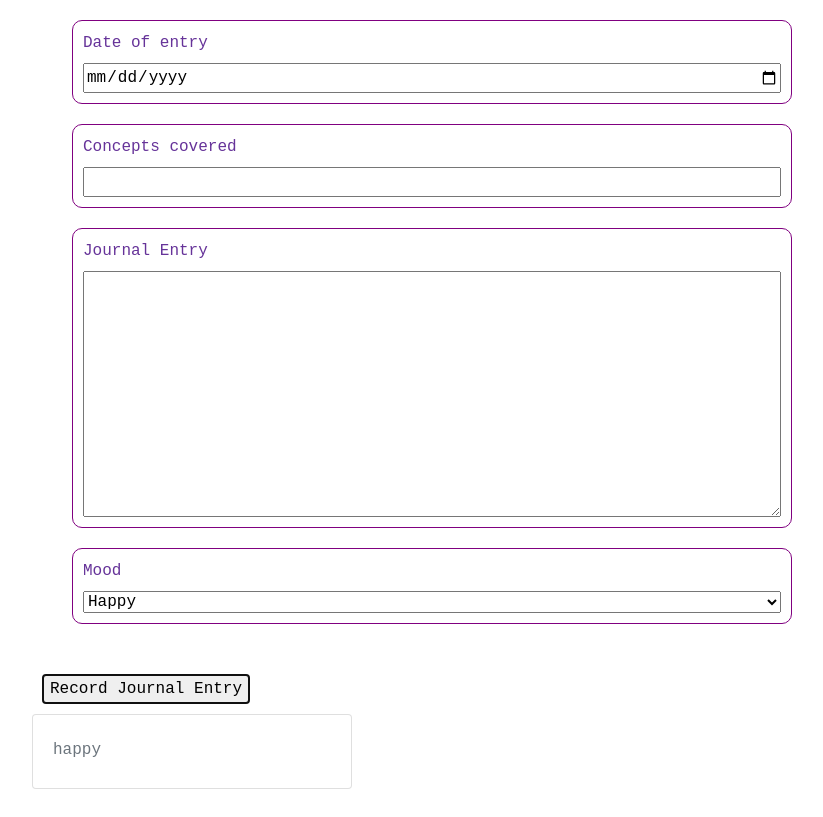
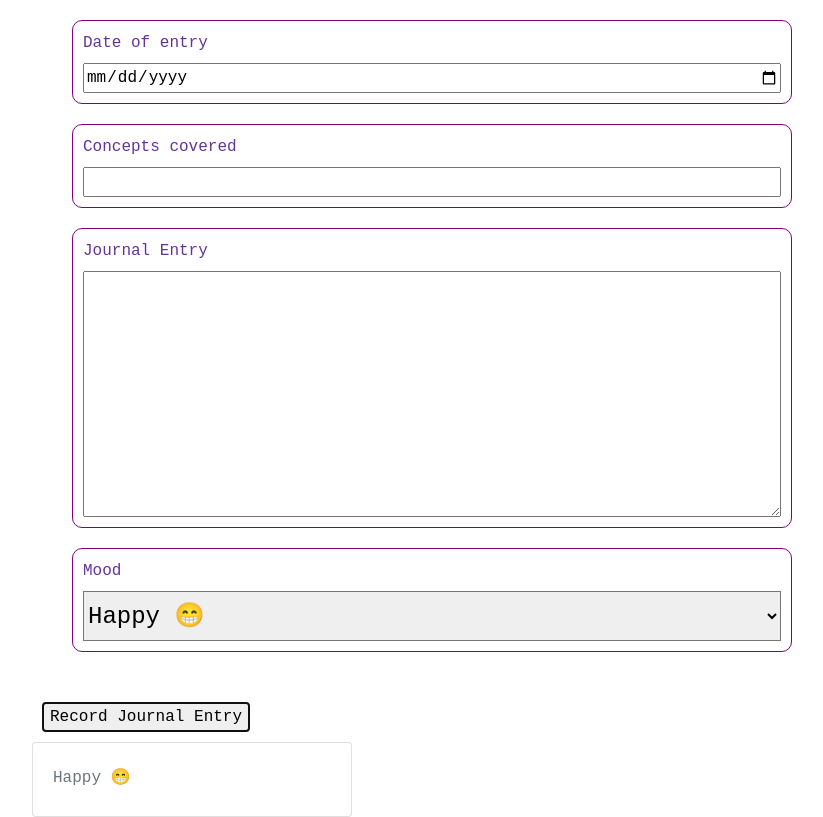
Before and after one commit to MoSilvera/dailyJournal, a plain HTML site: page src/index.html in a window 1280 px wide. Both pictures are taken after a click on the button "Record Journal Entry". Shown: the part 68-885 px from the top of the page, without its empty margins (208-1031 px from the left). Before the commit the page ends 857 px from the top, so only its background shows below. Drawn offline with nearby package versions, Linux system fonts and the light colour scheme; no server answers.

Commit message:
branch created

```diff
--- a/src/index.html
+++ b/src/index.html
@@ -27,13 +27,6 @@
         <fieldset class="fieldset">
             <label for="moodOption">Mood</label>
             <select name="moodOption" id="moodOption">
-                <option value="happy">Happy</option>
-                <option value="sad">Sad</option>
-                <option value="verklempt">Verklempt</option>
-                <option value="enojado">ENOJADO</option>
-                <option value="cantEven">Can't even</option>
-                <option value="curious">Curious</option>
-                <option value="frustrated">Frustrated</option>
             </select>
         </fieldset>
 
--- a/src/scripts/journal.js
+++ b/src/scripts/journal.js
@@ -5,14 +5,27 @@ fetch("http://localhost:8088/journalEntries")
         parsedJournalEntries.forEach(entry => {
             const journalAsHTML = journalDOMComponent(entry);
             writeToDom(journalAsHTML)
-        });
+        })
 
     })
+let moodDropDown = document.getElementById("moodOption")
+
+let moodOptions =["Happy 😁", "Sad 😭", "Curious 🧠", "Excited 🤩", "Fearful 😱", "Frustrated 🤯", "Near Hopeless 💩", "VERKLEMPT 😒", "Winning 🏆", "Losing 🥉", "DGAF 🤷🏽‍♀️", "Anger of 1000 burning Suns 🤬", "VOM 🤮", ,"Magical 🧜🏼‍♀️"]
+
+const moodOptionCreator = (mood) => { return `
+<option class="options" value="${mood}">${mood}</option>`
+}
+moodOptions.forEach(mood => {
+    moodDropDown.innerHTML += moodOptionCreator(mood)
+});
+
+//refrence to the HTML element where the created journal entry elements will be injected
+let entryContainer = document.getElementById("entryContainer")
 
 //Returns the HTML for Journal Entries
 let journalDOMComponent = (oneEntry) => `
     <div class="card JournalEntry" style="width: 20rem;">
-    <div class="card-body" "oneFood">
+    <div class="card-body">
     <h5 class="card-title entryTitle">${oneEntry.conceptsCovered}</h5>
     <h6 class="card-subtitle mb-2 text-muted ">${oneEntry.date}</h6>
     <h6 class="card-subtitle mb-2 text-muted ">${oneEntry.mood}</h6>
@@ -31,10 +44,7 @@ let journalFactory = (conceptsCovered, date, mood, journalContents) => {
     }
 }
 
-//refrence to the HTML element where the created journal entry elements will be injected
-let entryContainer = document.getElementById("entryContainer")
-
-//function that adds created journal element to DOM
+//function that adds created journal entry element to DOM
 const writeToDom = (whatToPrint) => {
     entryContainer.innerHTML += whatToPrint
 }
--- a/src/styles/journal.css
+++ b/src/styles/journal.css
@@ -38,3 +38,9 @@
     flex-flow: row wrap;
     flex-basis: 31%;
 }
+
+#moodOption {
+    -webkit-appearance: menulist-button;
+    height: 50px;
+    font-size: 1.5em;
+ }
```
Also changed, not shown: api/entries.json (+14 -0 lines).
